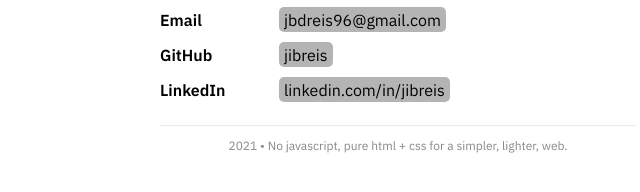
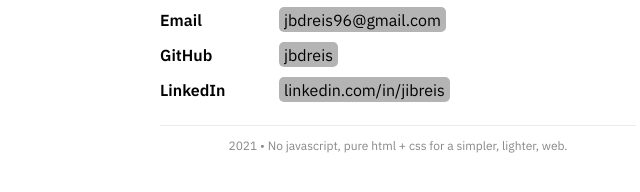
Before and after one commit to jbdreis/jbdreis.github.io, a plain HTML site: page index.html in a window 1280 px wide. Shown: the part 540-732 px from the top of the page, 242-882 px from the left. Drawn offline with Linux system fonts and the light colour scheme.

Commit message:
updated github username

```diff
--- a/index.html
+++ b/index.html
@@ -50,8 +50,8 @@
                     <dt>GitHub</dt>
                     <dd>
                         <span>
-                            <a href="https://github.com/jibreis" target="_blank">
-                                jibreis
+                            <a href="https://github.com/jbdreis" target="_blank">
+                                jbdreis
                             </a>
                         </span>
 
```
